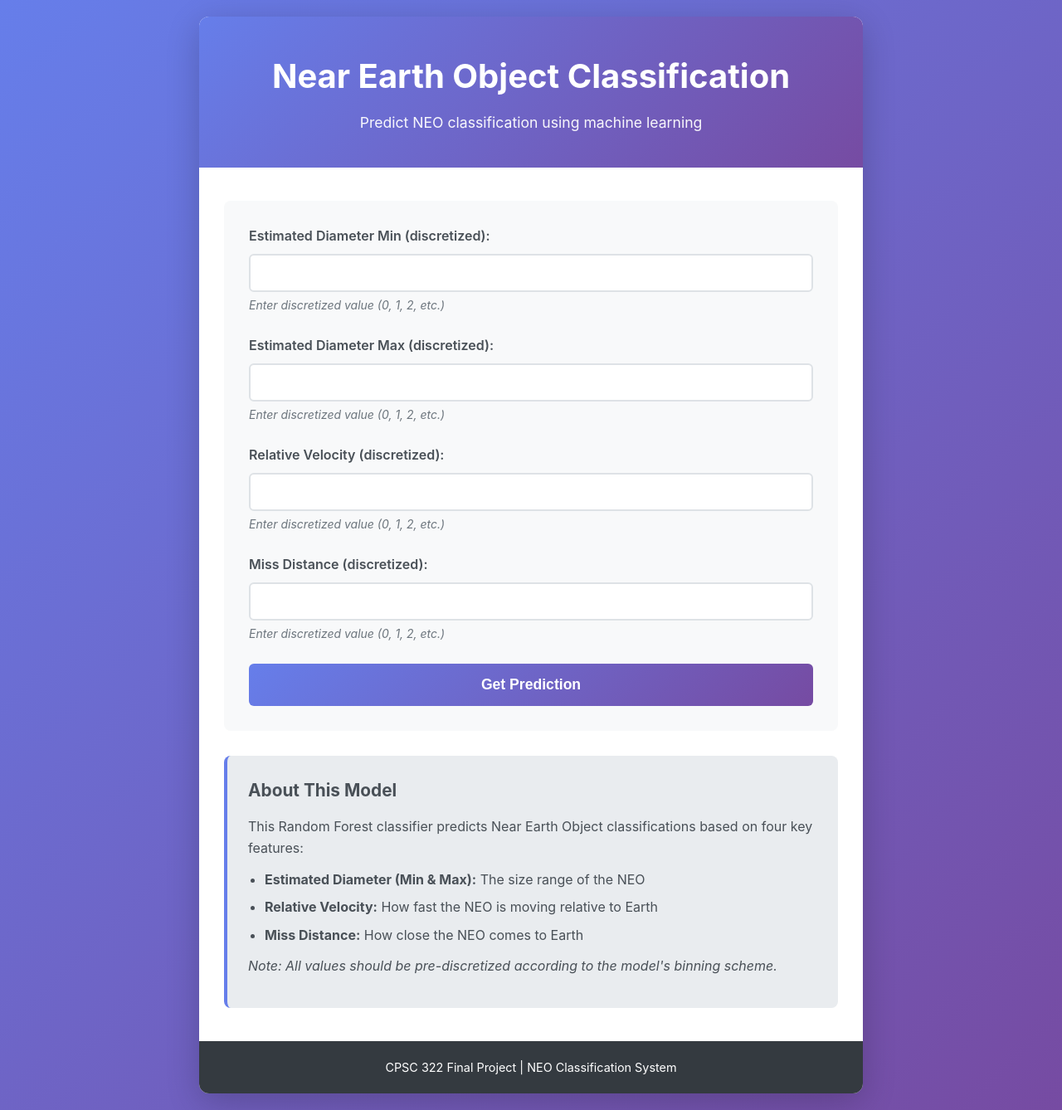
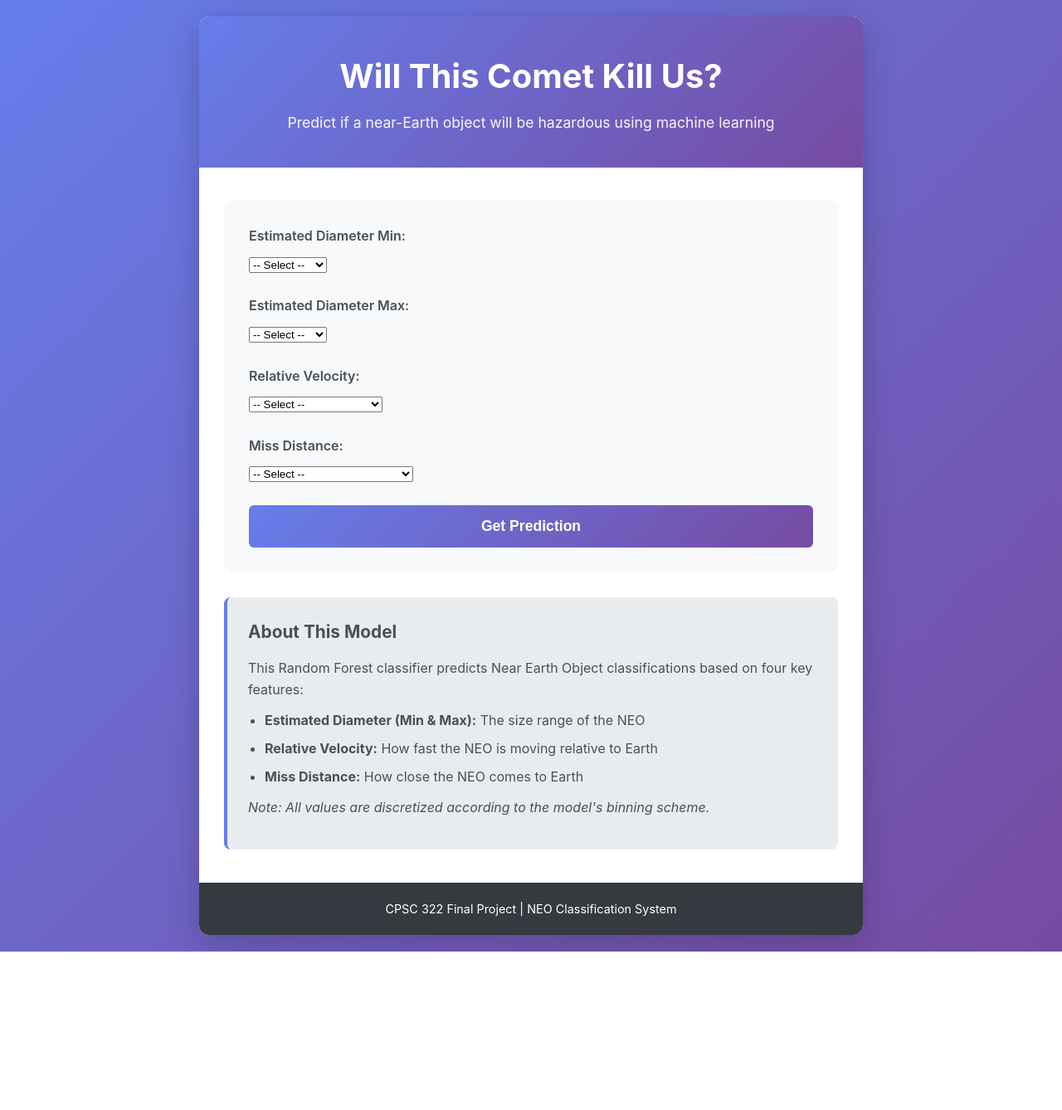
Before and after one commit to izzytilles/CPSC322-FinalProject, a Flask app: page / in a window 1280 px wide. Shown: the whole page at 83% size. After the commit the page ends 1147 px from the top, so only its background shows below. Run offline with Flask 3, Linux system fonts and the light colour scheme.

Commit message:
made user inputs into drop-down format to prevent values that can't be handled. added clarification for what the values represent, and clarified the pyrpose of the website

```diff
--- a/neo_app.py
+++ b/neo_app.py
@@ -103,9 +103,4 @@
 
 
 if __name__ == "__main__":
-    # header, tree = load_model()
-    # print(header)
-    # print(tree)
     app.run(host="0.0.0.0", port=5000, debug=False)
-    # TODO: when deploying app to production, set debug = False
-    # Check host / port values
--- a/templates/index.html
+++ b/templates/index.html
@@ -9,34 +9,50 @@
 <body>
     <div class="container">
         <header>
-            <h1>Near Earth Object Classification</h1>
-            <p class="subtitle">Predict NEO classification using machine learning</p>
+            <h1>Will This Comet Kill Us?</h1>
+            <p class="subtitle">Predict if a near-Earth object will be hazardous using machine learning</p>
         </header>
 
         <main>
             <form action="/predict_form" method="POST" class="prediction-form">
                 <div class="form-group">
-                    <label for="estimated_diameter_min">Estimated Diameter Min (discretized):</label>
-                    <input type="number" id="estimated_diameter_min" name="estimated_diameter_min" required>
-                    <small class="help-text">Enter discretized value (0, 1, 2, etc.)</small>
+                    <label for="estimated_diameter_min">Estimated Diameter Min:</label>
+                    <select id="estimated_diameter_min" name="estimated_diameter_min" required>
+                        <option value="">-- Select --</option>
+                        <option value="0">0 = 0.0 - 0.1</option>
+                        <option value="1">1 = 0.1 - 0.2</option>
+                        <option value="2">2 = 0.2 - 1.1</option>
+                    </select>
                 </div>
 
                 <div class="form-group">
-                    <label for="estimated_diameter_max">Estimated Diameter Max (discretized):</label>
-                    <input type="number" id="estimated_diameter_max" name="estimated_diameter_max" required>
-                    <small class="help-text">Enter discretized value (0, 1, 2, etc.)</small>
+                    <label for="estimated_diameter_max">Estimated Diameter Max:</label>
+                    <select id="estimated_diameter_max" name="estimated_diameter_max" required>
+                        <option value="">-- Select --</option>
+                        <option value="0">0 = 0.0 - 0.2</option>
+                        <option value="1">1 = 0.2 - 0.4</option>
+                        <option value="2">2 = 0.4 - 2.5</option>
+                    </select>
                 </div>
 
                 <div class="form-group">
-                    <label for="relative_velocity">Relative Velocity (discretized):</label>
-                    <input type="number" id="relative_velocity" name="relative_velocity" required>
-                    <small class="help-text">Enter discretized value (0, 1, 2, etc.)</small>
+                    <label for="relative_velocity">Relative Velocity:</label>
+                    <select id="relative_velocity" name="relative_velocity" required>
+                        <option value="">-- Select --</option>
+                        <option value="0">0 = 6199.1 - 43077.5</option>
+                        <option value="1">1 = 43077.5 - 64028.3</option>
+                        <option value="2">2 = 64028.3 - 138171.4</option>
+                    </select>
                 </div>
 
                 <div class="form-group">
-                    <label for="miss_distance">Miss Distance (discretized):</label>
-                    <input type="number" id="miss_distance" name="miss_distance" required>
-                    <small class="help-text">Enter discretized value (0, 1, 2, etc.)</small>
+                    <label for="miss_distance">Miss Distance:</label>
+                    <select id="miss_distance" name="miss_distance" required>
+                        <option value="">-- Select --</option>
+                        <option value="0">0 = 131164.3 - 31876675.5</option>
+                        <option value="1">1 = 31876675.5 - 54714412.0</option>
+                        <option value="2">2 = 54714412.0 - 74715777.4</option>
+                    </select>
                 </div>
 
                 <button type="submit" class="btn-submit">Get Prediction</button>
@@ -50,7 +66,7 @@
                     <li><strong>Relative Velocity:</strong> How fast the NEO is moving relative to Earth</li>
                     <li><strong>Miss Distance:</strong> How close the NEO comes to Earth</li>
                 </ul>
-                <p><em>Note: All values should be pre-discretized according to the model's binning scheme.</em></p>
+                <p><em>Note: All values are discretized according to the model's binning scheme.</em></p>
             </div>
         </main>
 
```
